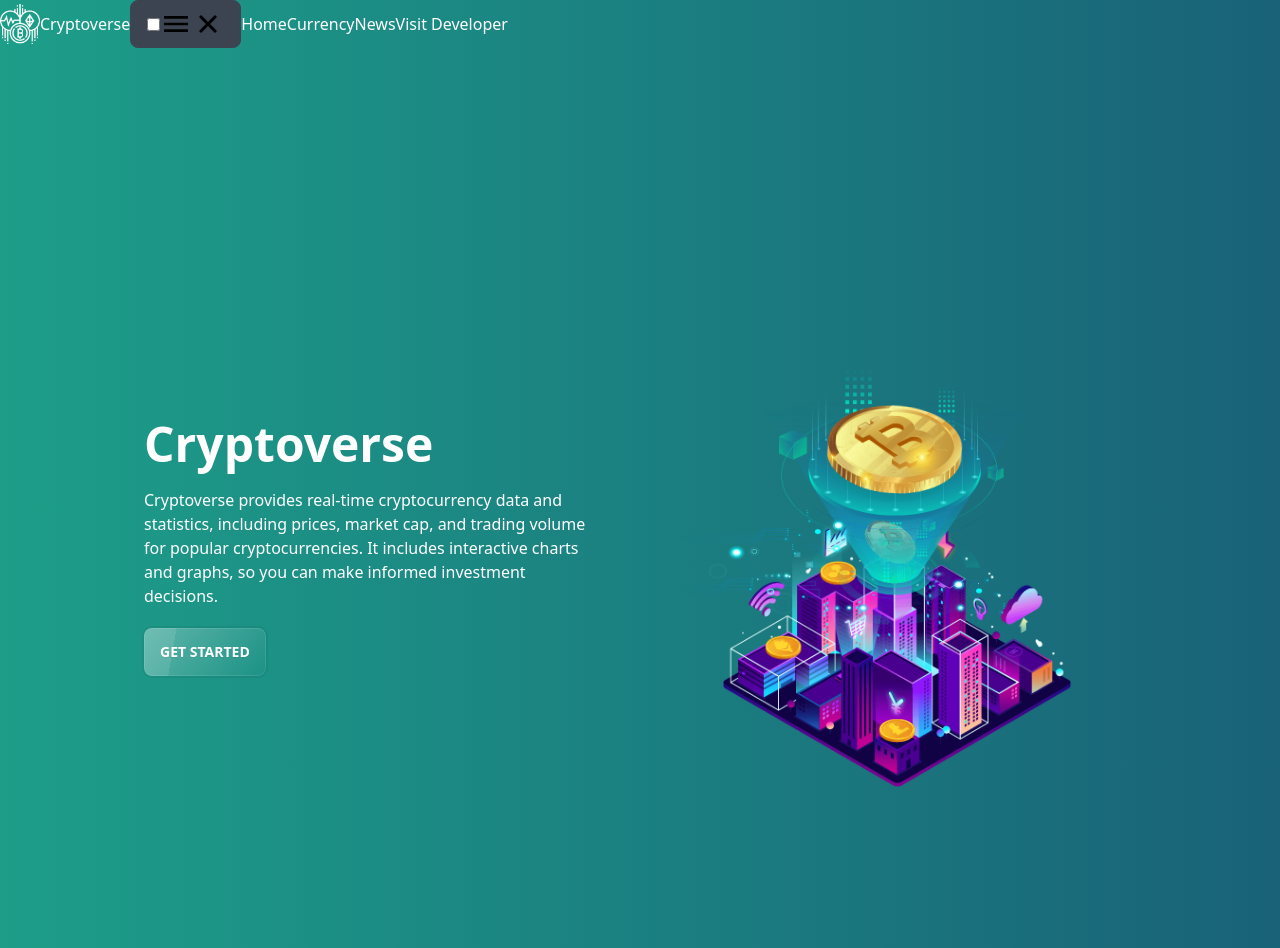
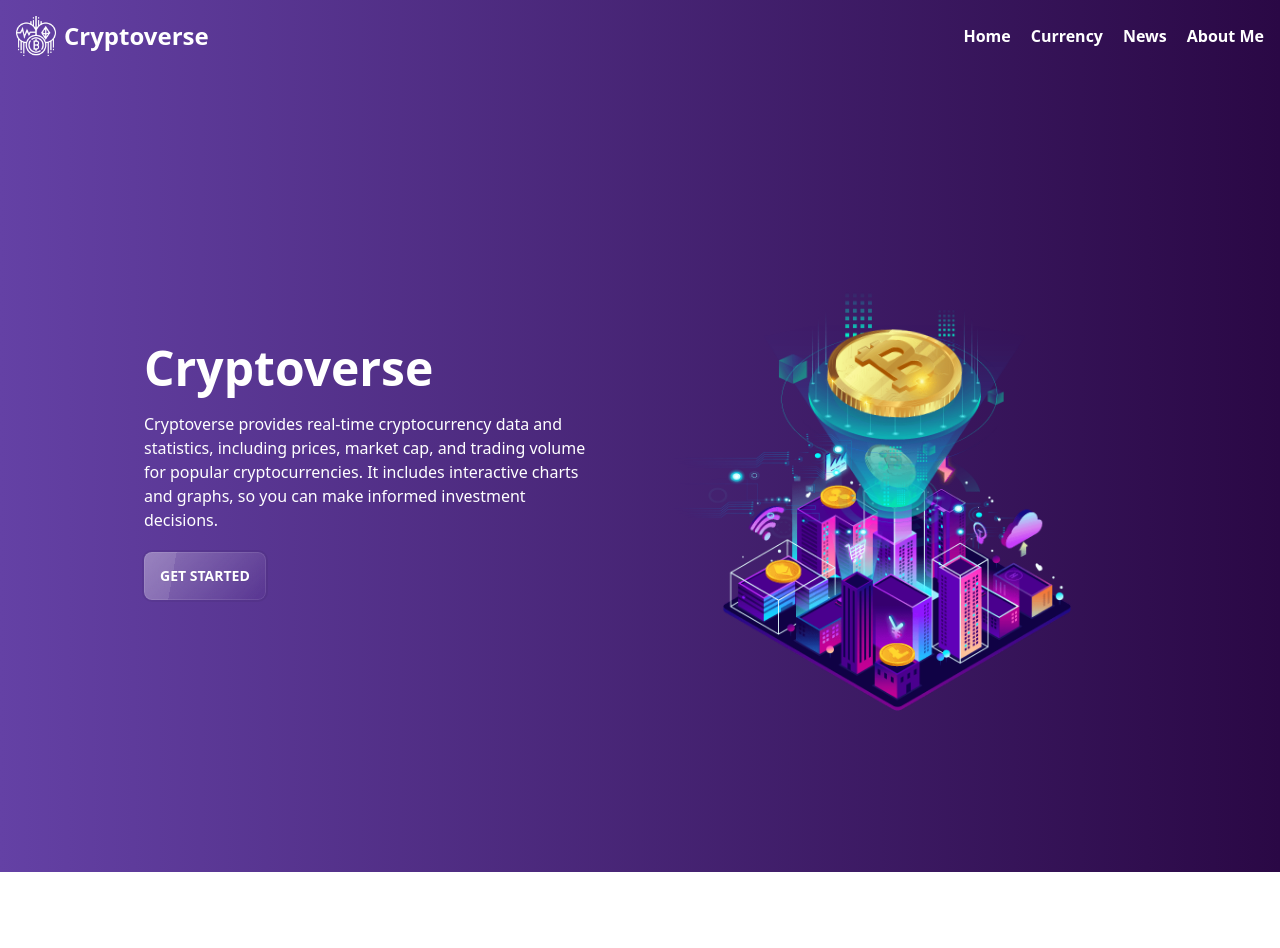
Before and after one commit to Shivansh-soni/Cryptoverse, a Next.js app: page / in a window 1280 px wide. After the commit the page ends 872 px from the top, so only its background shows below. Built offline with nearby package versions, Linux system fonts and the light colour scheme.

Commit message:
NEW BG AND LOADER

```diff
--- a/src/Components/Loader.jsx
+++ b/src/Components/Loader.jsx
@@ -3,19 +3,20 @@ import { BallTriangle } from "react-loader-spinner";
 const Loader = (props) => {
   return (
     <div
-      className={`absolute top-0 w-screen h-screen -ml-2 flex items-center justify-center opacity-70
-      ${props.visible ? "bg-black z-50" : "fade-out"} `}
+      className={`flex justify-center items-center w-screen h-screen absolute  top-0 left-0 z-50 ${
+        props.visible ? "fade-in bg-black z-50" : "fade-out"
+      }`}
     >
-      <BallTriangle
-        height={100}
-        width={100}
-        radius={5}
-        color="#4fa94d"
-        ariaLabel="ball-triangle-loading"
-        wrapperClass={{}}
-        wrapperStyle=""
-        visible={true}
-      />
+      <div className="loader text-4xl ">
+        <p>loading</p>
+        <div className="words">
+          <span className="word">Coins</span>
+          <span className="word">Markets</span>
+          <span className="word">Coins</span>
+          <span className="word">News</span>
+          <span className="word"></span>
+        </div>
+      </div>
     </div>
   );
 };
--- a/src/Components/Navbar.jsx
+++ b/src/Components/Navbar.jsx
@@ -3,16 +3,17 @@ import logo from "../assets/logo.png";
 import Image from "next/image";
 import Loader from "./Loader";
 import Link from "next/link";
-
+import { useRouter } from "next/router";
+import { GiHamburgerMenu } from "react-icons/gi";
 const MobileNav = () => {
   return (
     <div className="">
-      <div className="main__bg drop-shadow-2xl glass  flex flex-col items-end">
-        <ul className="font-medium flex flex-col justify-end items-end gap-5 p-5 md:flex-row md:space-x-8 md:mt-0 md:border-0 ">
+      <div className="main__bg mt-2 drop-shadow-2xl glass flex flex-col items-center">
+        <ul className="font-medium flex flex-col justify-center items-end gap-5 p-5 w-full">
           <li>
             <Link
               href="/#"
-              className="btn glass text-white border-none  hover:drop-shadow-2xl"
+              className="btn glass text-white border-none  hover:drop-shadow-2xl w-full"
             >
               Home
             </Link>
@@ -20,7 +21,7 @@ const MobileNav = () => {
           <li>
             <Link
               href="/currency"
-              className="btn glass text-white border-none  hover:drop-shadow-2xl"
+              className="btn glass text-white border-none  hover:drop-shadow-2xl w-full"
             >
               Currency
             </Link>
@@ -28,7 +29,7 @@ const MobileNav = () => {
           <li>
             <Link
               href="/news"
-              className="btn glass text-white border-none  hover:drop-shadow-2xl"
+              className="btn glass text-white border-none  hover:drop-shadow-2xl w-full"
             >
               News
             </Link>
@@ -36,7 +37,7 @@ const MobileNav = () => {
           <li>
             <Link
               href="/news"
-              className="btn glass text-white border-none  hover:drop-shadow-2xl"
+              className="btn glass text-white border-none  hover:drop-shadow-2xl w-full"
             >
               Visit Developer
             </Link>
@@ -48,6 +49,7 @@ const MobileNav = () => {
 };
 
 function Navbar() {
+  const router = useRouter();
   const [ismobile, setIsMobile] = useState(false);
   const [link, setLink] = useState("false");
   const [loader, setLoader] = useState(true);
@@ -56,46 +58,64 @@ function Navbar() {
     setIsMobile(!ismobile);
   };
 
+  const handleLinkChange = (e) => {
+    setLoader(true);
+    setLink(Math.random());
+  };
+
   useEffect(() => {
     const timer = setTimeout(() => {
       setLoader(false);
-    }, 1500);
+    }, 3000);
     return () => clearTimeout(timer);
   }, [link]);
 
   return (
-    <nav className="main__bg w-full z-50">
-      <div className="flex items-center w-full lg:justify-between lg:ml-20 px-4  py-4">
-        <div className="w-full">
-          <Link
-            href="/#"
-            className="flex items-center"
-            onClick={() => {
-              setLink("home");
-            }}
+    <nav className="px-2 p-2">
+      <div className="flex items-center justify-between ">
+        <div
+          className="flex items-center gap-2 cursor-pointer"
+          onClick={() => router.push("/#")}
         >
           <Image src={logo} width={40} alt="" />
-            <span className="self-center ml-4 text-2xl font-semibold whitespace-nowrap dark:text-white">
-              Cryptoverse
-            </span>
+          <p className="font-semibold text-2xl text-white">Cryptoverse</p>
+        </div>
+
+        <div className=" lg:flex max-w-md items-center gap-5 hidden text-white">
+          <Link href="/" onClick={handleLinkChange}>
+            <p className="font-semibold ">Home</p>
+          </Link>
+
+          <Link href="/currency" onClick={handleLinkChange}>
+            <p className="font-semibold ">Currency</p>
+          </Link>
+
+          <Link href="/news" onClick={(e) => {}}>
+            <p className="font-semibold ">News</p>
+          </Link>
+
+          <Link
+            href="https://shivanshsoni.in/"
+            className=" "
+            onClick={(e) => setLink(e.target.value)}
+          >
+            <p className="font-semibold ">About Me</p>
           </Link>
         </div>
-        <label className="btn btn-circle swap swap-rotate lg:hidden ">
-          <input
-            type="checkbox"
-            checked={ismobile}
-            onChange={handleCheckboxChange}
-            className="invisible"
-          />
+        <>
+          <label className="btn btn-circle  glass swap swap-rotate lg:hidden  ">
+            <input type="checkbox" onClick={handleCheckboxChange} />
+
             <svg
               className="swap-off fill-current"
               xmlns="http://www.w3.org/2000/svg"
               width="32"
-            height="32"
+              height="28"
               viewBox="0 0 512 512"
             >
               <path d="M64,384H448V341.33H64Zm0-106.67H448V234.67H64ZM64,128v42.67H448V128Z" />
             </svg>
+
             <svg
               className="swap-on fill-current"
               xmlns="http://www.w3.org/2000/svg"
@@ -106,53 +126,9 @@ function Navbar() {
               <polygon points="400 145.49 366.51 112 256 222.51 145.49 112 112 145.49 222.51 256 112 366.51 145.49 400 256 289.49 366.51 400 400 366.51 289.49 256 400 145.49" />
             </svg>
           </label>
-        <div className="w-full  hidden lg:block" id="navbar-default">
-          <ul className="font-medium flex flex-col justify-center items-center p-4 md:p-0 mt-4  md:flex-row md:space-x-8 md:mt-0 md:border-0 ">
-            <li>
-              <Link
-                href="/"
-                className="block py-2 pl-3 pr-4 text-white bg-blue-700 rounded md:bg-transparent md:text-blue-700 md:p-0 dark:text-white md:dark:text-blue-500"
-                aria-current="page"
-                onClick={() => {
-                  setLink("home");
-                }}
-              >
-                Home
-              </Link>
-            </li>
-            <li>
-              <Link
-                href="/currency"
-                className="block py-2 pl-3 pr-4 text-gray-900 rounded hover:bg-gray-100 md:hover:bg-transparent md:border-0 md:  md:p-0 dark:text-white md:dark:hover:text-blue-500 dark:hover:bg-gray-700 dark:hover:text-white md:dark:hover:bg-transparent"
-                onClick={() => {
-                  setLink("Currency");
-                }}
-              >
-                Currency
-              </Link>
-            </li>
-            <li>
-              <Link
-                href="/news"
-                className="block py-2 pl-3 pr-4 text-gray-900 rounded hover:bg-gray-100 md:hover:bg-transparent md:border-0 md:  md:p-0 dark:text-white md:dark:hover:text-blue-500 dark:hover:bg-gray-700 dark:hover:text-white md:dark:hover:bg-transparent"
-                onClick={() => {
-                  setLink("news");
-                }}
-              >
-                News
-              </Link>
-            </li>
-            <li>
-              <Link
-                href="https://shivanshsoni.in/"
-                className="block py-2 pl-3 pr-4 text-gray-900 rounded hover:bg-gray-100 md:hover:bg-transparent md:border-0 md:  md:p-0 dark:text-white md:dark:hover:text-blue-500 dark:hover:bg-gray-700 dark:hover:text-white md:dark:hover:bg-transparent"
-              >
-                Visit Developer
-              </Link>
-            </li>
-          </ul>
+        </>
       </div>
-      </div>
+
       <Loader visible={loader} />
       {ismobile && <MobileNav />}
     </nav>
@@ -160,7 +136,3 @@ function Navbar() {
 }
 
 export default Navbar;
-
-export const NavbarSSR = () => {
-  return <div>Loading...</div>;
-};
--- a/src/pages/Compstyle.css
+++ b/src/pages/Compstyle.css
@@ -24,14 +24,21 @@ body::-webkit-scrollbar {
 }
 
 .main__bg,
-.currency__bg,
+
 .card__hover-bg:hover {
     background: -moz-linear-gradient(90deg, rgba(29, 158, 137, 1) 0%, rgba(25, 98, 120, 1) 100%);
     background: -webkit-linear-gradient(90deg, rgba(29, 158, 137, 1) 0%, rgba(25, 98, 120, 1) 100%);
     background: -o-linear-gradient(90deg, rgba(29, 158, 137, 1) 0%, rgba(25, 98, 120, 1) 100%);
     filter: progid:DXImageTransform.Microsoft.gradient(startColorstr='#196278', endColorstr='#1D9E89', GradientType=0);
     background: -ms-linear-gradient(90deg, rgba(29, 158, 137, 1) 0%, rgba(25, 98, 120, 1) 100%);
-    background: linear-gradient(90deg, rgba(29, 158, 137, 1) 0%, rgba(25, 98, 120, 1) 100%);
+    /* background: linear-gradient(90deg, rgba(29, 158, 137, 1) 0%, rgba(25, 98, 120, 1) 100%); */
+    /* background: linear-gradient(#31214c, #000); */
+    background: linear-gradient(to right, #6441a5, #2a0845);
+}
+
+.currency__bg {
+    background: linear-gradient(to left, #6441a5, #2a0845);
+
 }
 
 .color-grad {
@@ -114,18 +121,10 @@ body::-webkit-scrollbar {
     margin-left: 1.875rem;
 }
 
-.items {
-    width: 280px;
-    height: 200px;
-    background: white;
-}
 
 
 
-hr {
-    margin-top: .9375rem;
-    color: #ebecede0;
-}
+
 
 .aboveline {
     display: flex;
@@ -208,13 +207,7 @@ NEWS
     font-size: 20px;
 }
 
-.news-items>a {
-    color: black
-}
 
-.news-items>a:hover {
-    color: white;
-}
 
 
 /* -------
@@ -369,11 +362,6 @@ td>img {
 
 @import url('https://fonts.googleapis.com/css2?family=Roboto:wght@500&display=swap');
 
-a {
-    text-decoration: none;
-    color: white;
-
-}
 
 
 
--- a/src/pages/index.tsx
+++ b/src/pages/index.tsx
@@ -8,9 +8,11 @@ const Header = dynamic(() => import("../pages/header"), {
 
 export default function Home() {
   return (
-    <main className="">
-      <Navbar />
+    <div className="main__bg">
+      <div className="px-2  p-2">
+        <Navbar />
+      </div>
       <Header />
-    </main>
+    </div>
   );
 }
--- a/src/pages/news.jsx
+++ b/src/pages/news.jsx
@@ -28,13 +28,16 @@ export async function getServerSideProps() {
 const News = ({ news }) => {
   return (
     <>
+      <div className="px-2 main__bg p-2">
+        <Navbar />
+      </div>
       <div className="news-container -z-1 main__bg fade-in">
         <div className="news-grid px-5 ">
           {news?.map((crypto) => {
             const { name, description, url, datePublished } = crypto;
             return (
               <div
-                className="news-items text-blue-900 bg-white card__hover-bg hover:text-white drop-shadow-2xl rounded-xl scale-75 md:scale-95 hover:scale-100 md:hover:scale-125 ease-in-out duration-300"
+                className="news-items bg-accent text-secondary hover:text-white  hover:glass drop-shadow-2xl rounded-xl scale-75 md:scale-95 hover:scale-100 md:hover:scale-110 ease-in-out duration-300"
                 key={datePublished}
               >
                 <a target="_blank" rel="noreferrer" href={url}>
--- a/src/styles/Loader.css
+++ b/src/styles/Loader.css
@@ -1,9 +1,73 @@
-/* ----------------------------------------------
- * Generated by Animista on 2023-4-16 14:5:58
- * Licensed under FreeBSD License.
- * See http://animista.net/license for more info.
- * w: http://animista.net, t: @cssanimista
- * ---------------------------------------------- */
+.loader {
+    color: rgb(124, 124, 124);
+    font-family: "Poppins", sans-serif;
+    font-weight: 500;
+    font-size: 25px;
+    -webkit-box-sizing: content-box;
+    box-sizing: content-box;
+    height: 40px;
+    padding: 10px 10px;
+    display: -webkit-box;
+    display: -ms-flexbox;
+    display: flex;
+    border-radius: 8px;
+}
+
+.words {
+    overflow: hidden;
+}
+
+.word {
+    display: block;
+    height: 100%;
+    padding-left: 6px;
+    color: #956afa;
+    animation: spin_4991 4s linear infinite;
+
+
+}
+
+@keyframes spin_4991 {
+    10% {
+        -webkit-transform: translateY(-105%);
+        transform: translateY(-105%);
+    }
+
+    25% {
+        -webkit-transform: translateY(-100%);
+        transform: translateY(-100%);
+    }
+
+    35% {
+        -webkit-transform: translateY(-205%);
+        transform: translateY(-205%);
+    }
+
+    50% {
+        -webkit-transform: translateY(-200%);
+        transform: translateY(-200%);
+    }
+
+    60% {
+        -webkit-transform: translateY(-305%);
+        transform: translateY(-305%);
+    }
+
+    75% {
+        -webkit-transform: translateY(-300%);
+        transform: translateY(-300%);
+    }
+
+    85% {
+        -webkit-transform: translateY(-405%);
+        transform: translateY(-405%);
+    }
+
+    100% {
+        -webkit-transform: translateY(-400%);
+        transform: translateY(-400%);
+    }
+}
 
 /**
  * ----------------------------------------
@@ -13,13 +77,13 @@
 
 .fade-in {
     -webkit-animation: fade-in 1s cubic-bezier(0.390, 0.575, 0.565, 1.000) both;
-    animation: fade-in 1s cubic-bezier(0.390, 0.575, 0.565, 1.000) both;
+    animation: fade-in .05s cubic-bezier(0.390, 0.575, 0.565, 1.000) both;
     background-color: rgb(0, 0, 0);
 }
 
 .fade-out {
-    -webkit-animation: fade-out 1.2s ease-out both;
-    animation: fade-out 1s ease-out both;
+    -webkit-animation: fade-out 1.2s ease-out 2s both;
+    animation: fade-out .2s ease-out both;
 }
 
 @-webkit-keyframes fade-out {
--- a/tailwind.config.js
+++ b/tailwind.config.js
@@ -2,8 +2,33 @@
 module.exports = {
   content: [
     "./src/pages/**/*.{js,ts,jsx,tsx}",
-    "./src/components/**/*.{js,ts,jsx,tsx}",
+    "./src/Components/**/*.{js,ts,jsx,tsx}",
     "./src/app/**/*.{js,ts,jsx,tsx}",
   ],
   plugins: [require("daisyui")],
+  daisyui: {
+    themes: [
+      {
+        mytheme: {
+          primary: "#a66bfd",
+
+          secondary: "#d5c2f2",
+
+          accent: "#271c3f",
+
+          neutral: "#1E293B",
+
+          "base-100": "#FFFFFF",
+
+          info: "#0CA5E9",
+
+          success: "#2DD4BF",
+
+          warning: "#F4BF50",
+
+          error: "#FB7085",
+        },
+      },
+    ],
+  },
 };
```
Also changed, not shown: src/pages/currency.jsx (+35 -22 lines), src/styles/globals.css (+2 -5 lines). Lines whose indentation alone changed are shown as unchanged.
